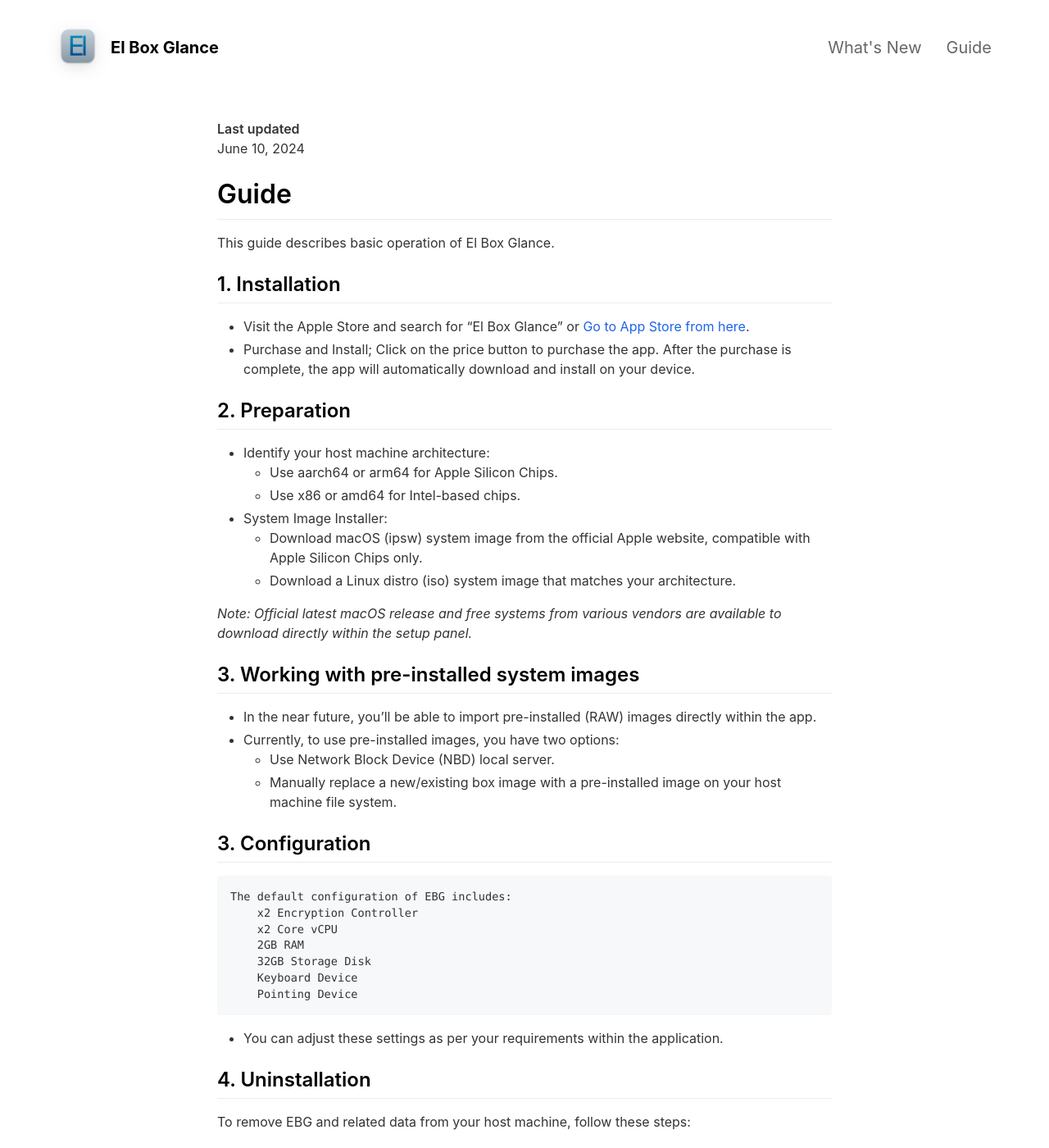
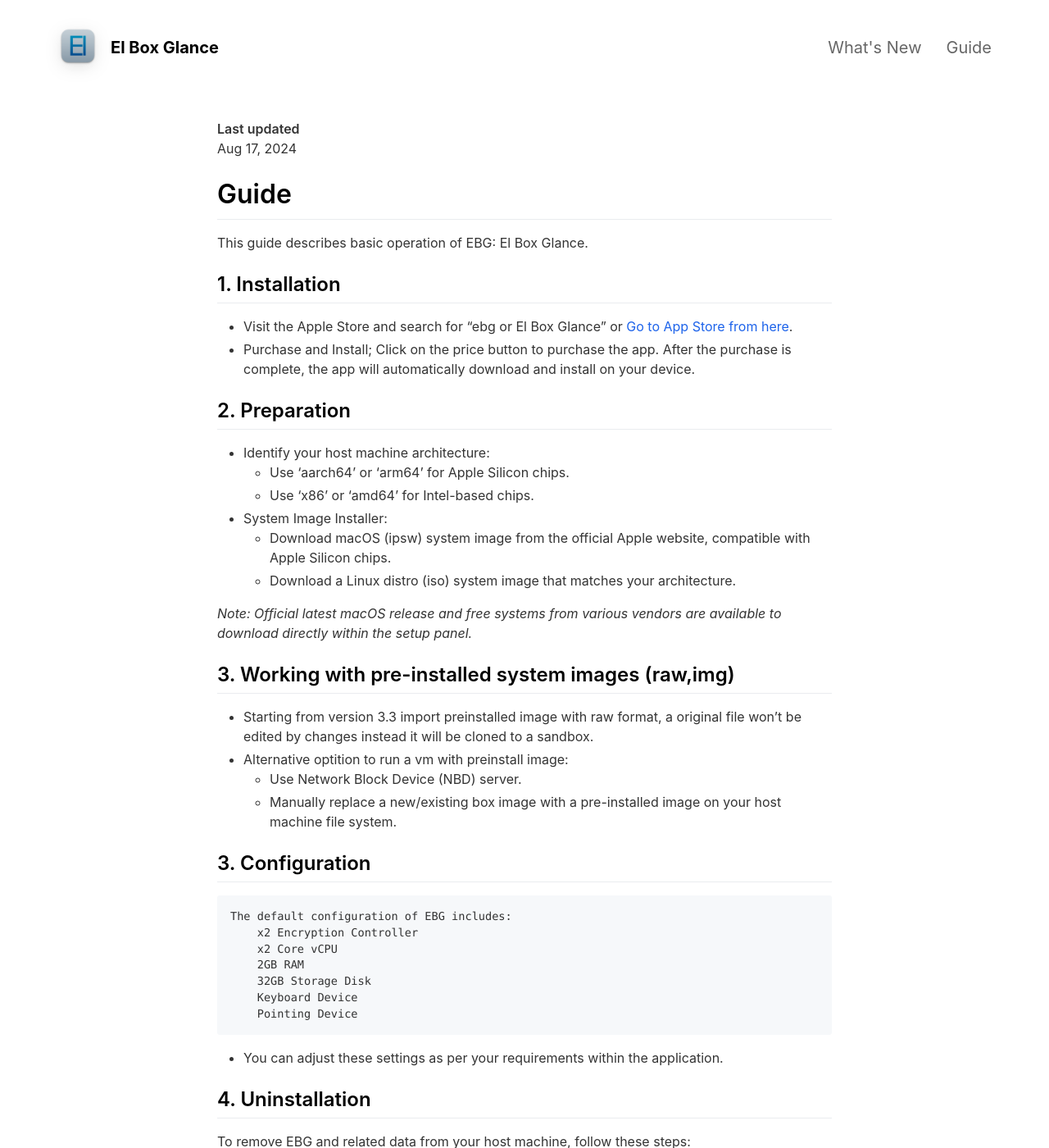
Before and after one commit to i3bit/ebg, a Jekyll site: the page built from _pages/guide.md, in a window 1280 px wide and 1400 px high. Shown: the whole window at 82% size. Built offline with Jekyll 4.4.1, drawn with Linux system fonts in a browser that asks for light colours; nearby versions of some CDN libraries.

Commit message:
Update guide.md

```diff
--- a/_pages/guide.md
+++ b/_pages/guide.md
@@ -5,34 +5,34 @@ include_in_header: true
 ---
 
 **Last updated**
-June 10, 2024
+Aug 17, 2024
 
 # Guide
-This guide describes basic operation of El Box Glance.
+This guide describes basic operation of EBG: El Box Glance.
 <br>
 
 ## 1. Installation
 
-* Visit the Apple Store and search for “El Box Glance” or [Go to App Store from here](https://apps.apple.com/us/app/el-box-glance/id6449521968?mt=12&itsct=apps_box_badge&itscg=30200).
+* Visit the Apple Store and search for “ebg or El Box Glance” or [Go to App Store from here](https://apps.apple.com/us/app/el-box-glance/id6449521968?mt=12&itsct=apps_box_badge&itscg=30200).
 * Purchase and Install; Click on the price button to purchase the app. After the purchase is complete, the app will automatically download and install on your device.
 
 ## 2. Preparation
 
 * Identify your host machine architecture:
-    * Use aarch64 or arm64 for Apple Silicon Chips.
-    * Use x86 or amd64 for Intel-based chips.
+    * Use 'aarch64' or 'arm64' for Apple Silicon chips.
+    * Use 'x86' or 'amd64' for Intel-based chips.
 
 * System Image Installer:
-   * Download macOS (ipsw) system image from the official Apple website, compatible with Apple Silicon Chips only.
+   * Download macOS (ipsw) system image from the official Apple website, compatible with Apple Silicon chips.
    * Download a Linux distro (iso) system image that matches your architecture.
 
 *Note: Official latest macOS release and free systems from various vendors are available to download directly within the setup panel.*
 
-## 3. Working with pre-installed system images
+## 3. Working with pre-installed system images (raw,img)
 
-* In the near future, you’ll be able to import pre-installed (RAW) images directly within the app.
-* Currently, to use pre-installed images, you have two options:
-    * Use Network Block Device (NBD) local server.
+* Starting from version 3.3 import preinstalled image with raw format, a original file won't be edited by changes instead it will be cloned to a sandbox.
+* Alternative optition to run a vm with preinstall image:
+    * Use Network Block Device (NBD) server.
     * Manually replace a new/existing box image with a pre-installed image on your host machine file system.
 
 ## 3. Configuration
```
